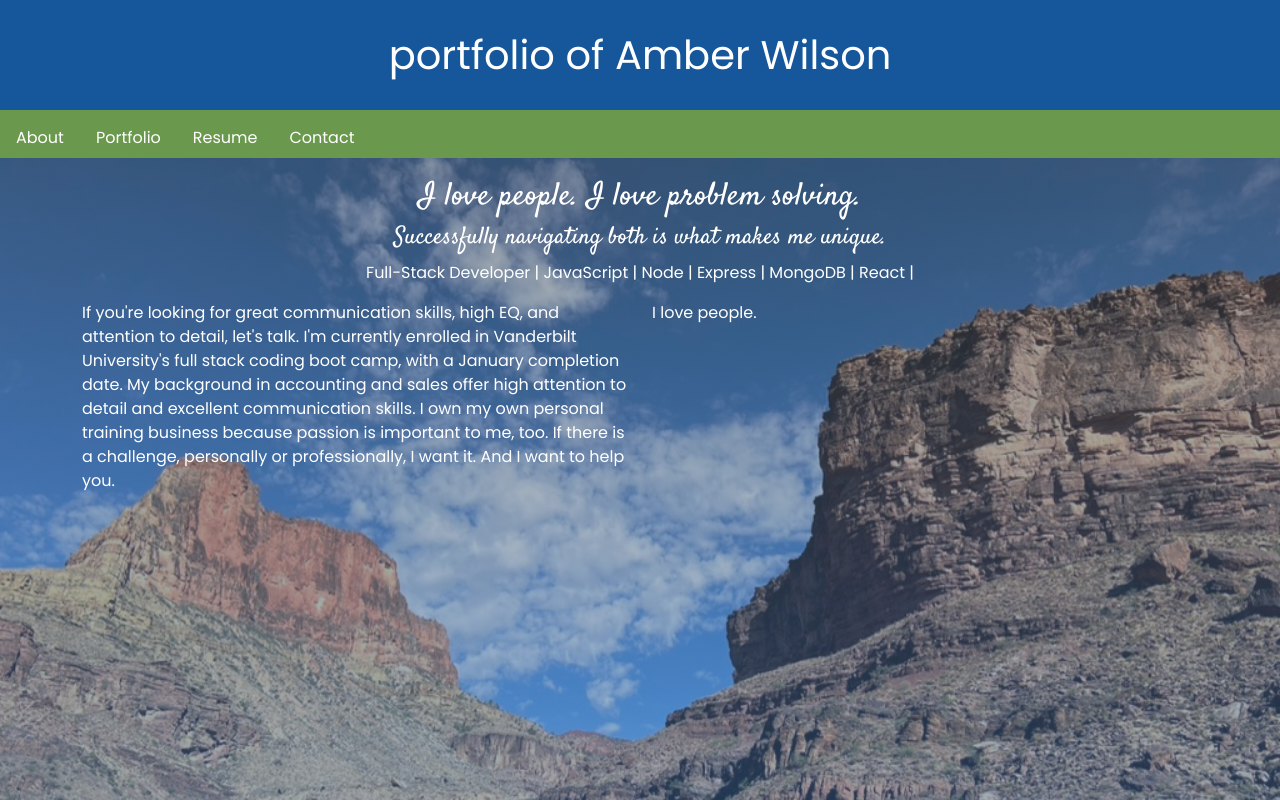
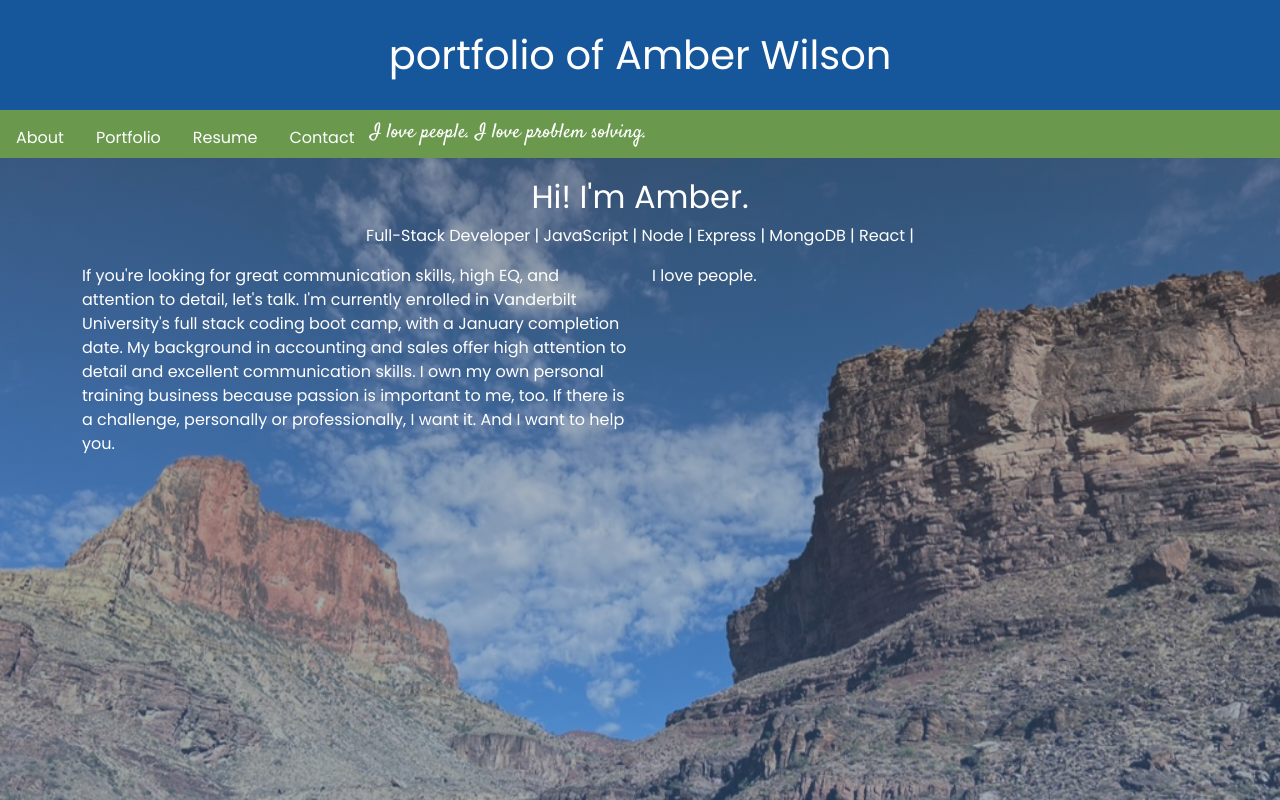
Before and after one commit to awil414/Portfolio, a React (Create React App) app: page / in a window 1280 px wide. Shown: the top 800 px of the page. Built offline with nearby package versions, Linux system fonts and the light colour scheme.

Commit message:
trying out a tagline in the navbar and different fonts like Satisfy in About Me

```diff
--- a/src/components/Header/Header.js
+++ b/src/components/Header/Header.js
@@ -17,6 +17,16 @@ const styles = {
         color: 'white',
         padding: '10px',
     },
+    // taglineStyle: {
+    //     fontSize: '25px',
+    //     textAlign: 'center',
+    //     verticalAlign: 'middle',
+    //     // lineHeight: '90px',
+    //     color: 'white',
+    //     // padding: '10px',
+    //     fontFamily: 'Satisfy',
+    // },
+
 };
 
 
@@ -24,7 +34,10 @@ function Header({setCurrentPage}) {
     return (
         <div style={styles.navHeader} className='header-nav'>
             <div style={styles.headerStyle} className='header'>
-                <span><h1 style={styles.headingStyle}>portfolio of Amber Wilson</h1></span></div>
+                <span>
+                    <h1 style={styles.headingStyle}>portfolio of Amber Wilson</h1>
+                    {/* <p style={styles.taglineStyle}>I love people. I love problem solving.</p> */}
+                </span></div>
             <Navbar  setCurrentPage={setCurrentPage}/>
         </div>
 
--- a/src/components/Navbar/index.js
+++ b/src/components/Navbar/index.js
@@ -40,6 +40,7 @@ function Navbar({ currentPage, setCurrentPage }) {
           Contact
         </a>
       </li>
+      <li className="nav-tagline">I love people. I love problem solving.</li>
     </ul>
   );
 }
--- a/src/components/Navbar/style.css
+++ b/src/components/Navbar/style.css
@@ -1,16 +1,12 @@
-/* .NavbarItems {
-  background: linear-gradient(to right, rgba(179,220,237,1) 0%, rgba(41,184,229,1) 50%, rgba(188,224,238,1) 100%);
-  height: 80px;
-} */
-
-/* .color-nav {
-  background: linear-gradient(to right, rgba(179,220,237,1) 0%, rgba(41,184,229,1) 50%, rgba(188,224,238,1) 100%);
-} */
-
 .nav-link {
   color: #fff !important;
 }
 
+.nav-tagline {
+  font-family: Satisfy !important;
+  font-size: 20px;
+  color: white !important;
+}
 /* .navLink {
   color: #cad1e2 !important;
 } */
--- a/src/pages/About/index.js
+++ b/src/pages/About/index.js
@@ -15,13 +15,12 @@ export default function About() {
         <div
         className='bg-img' style= {{backgroundImage: `url(${BgImage})`}}
     >       <MDBContainer className='about-container'>
-                <h2 className="h2-text-center">I love people. I love problem solving. </h2>
-                <h4 className="h4-text-center">Successfully navigating both is what makes me unique. </h4>
+                <h2 className="h2-text-center">Hi! I'm Amber.</h2>
+                {/* <h4 className="h4-text-center">Successfully navigating both is what makes me unique. </h4> */}
                 <p className="skills-center"> Full-Stack Developer | JavaScript | Node | Express | MongoDB | React |</p>
                 <MDBRow>
                     <MDBCol className='about-text'>
-                        <p>
-                             If
+                        <p>If
                             you're looking for great communication skills, high EQ, and attention to detail, let's talk.
                             I'm currently enrolled in Vanderbilt University's full stack coding boot camp, with a
                             January completion date. My background in accounting and sales offer high attention to
--- a/src/pages/About/style.css
+++ b/src/pages/About/style.css
@@ -30,7 +30,7 @@
 
   .h2-text-center {
     text-align: center;
-    font-family: Satisfy;
+    font-family: Poppins;
   }
 
   .h4-text-center {
```
